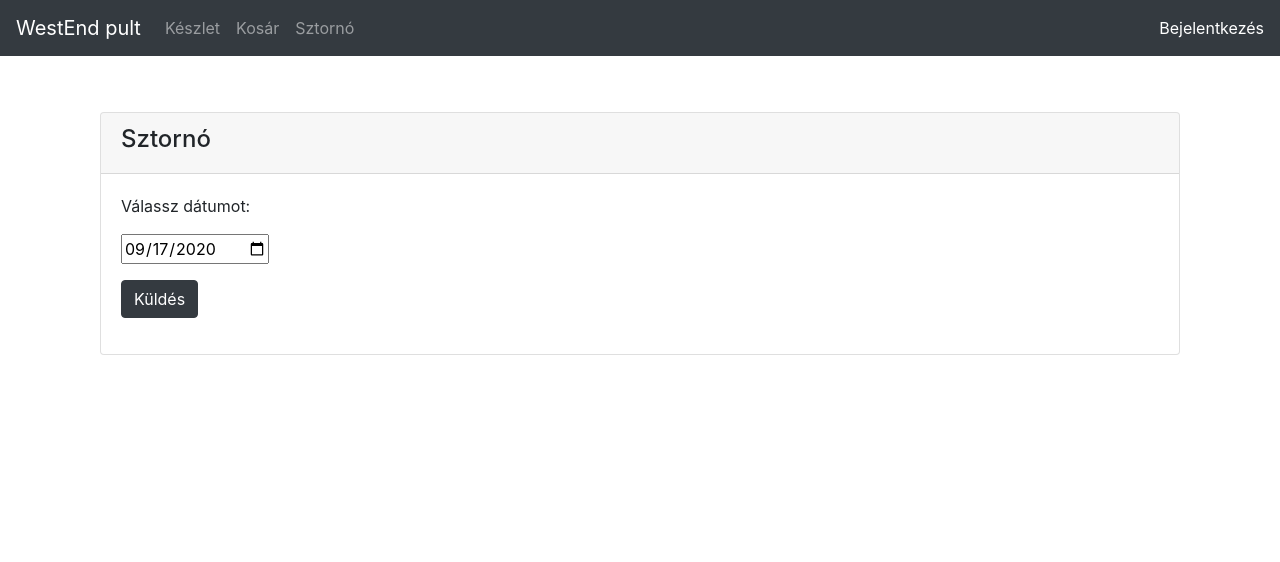
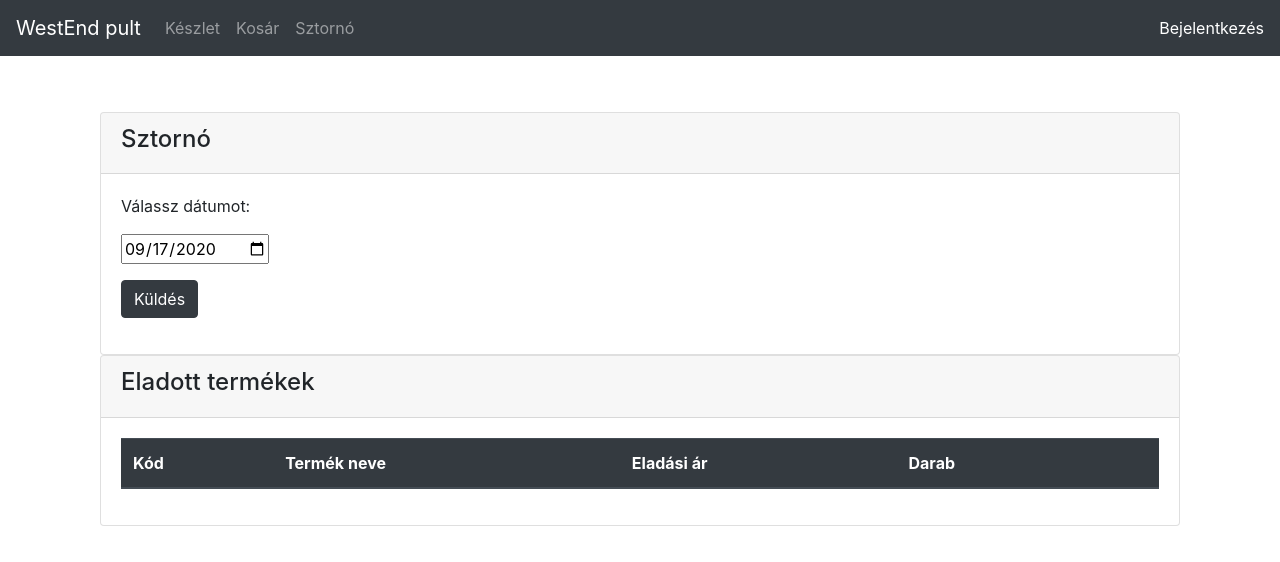
Before and after one commit to bfarkasbence/we-stock-handler-frontend, a React (Create React App) app: page /storno in a window 1280 px wide. Shown: the top 562 px of the page. Built offline with nearby package versions, Linux system fonts and the light colour scheme.

Commit message:
add new card which will contain the products sold on the selected date

```diff
--- a/src/components/pages/storno.jsx
+++ b/src/components/pages/storno.jsx
@@ -37,6 +37,27 @@ function StornoPage(props) {
                     <p><button className="btn btn-dark" onClick={() => console.log(date)}>Küldés</button></p>
                 </div>
             </div>
+            <div className="card">
+                <div className="card-header">
+                    <h4>Eladott termékek</h4>
+                </div>
+                <div className="card-body">
+                    <table className="table table-striped table-hover">
+                        <thead className="thead-dark">
+                            <tr>
+                                <th scope="col">Kód</th>
+                                <th scope="col">Termék neve</th>
+                                <th scope="col">Eladási ár</th>
+                                <th scope="col">Darab</th>
+                                <th scope="col"></th>
+                            </tr>
+                        </thead>
+                        <tbody>
+
+                        </tbody>
+                    </table>
+                </div>
+            </div>
         </div>
     );
 }
```
